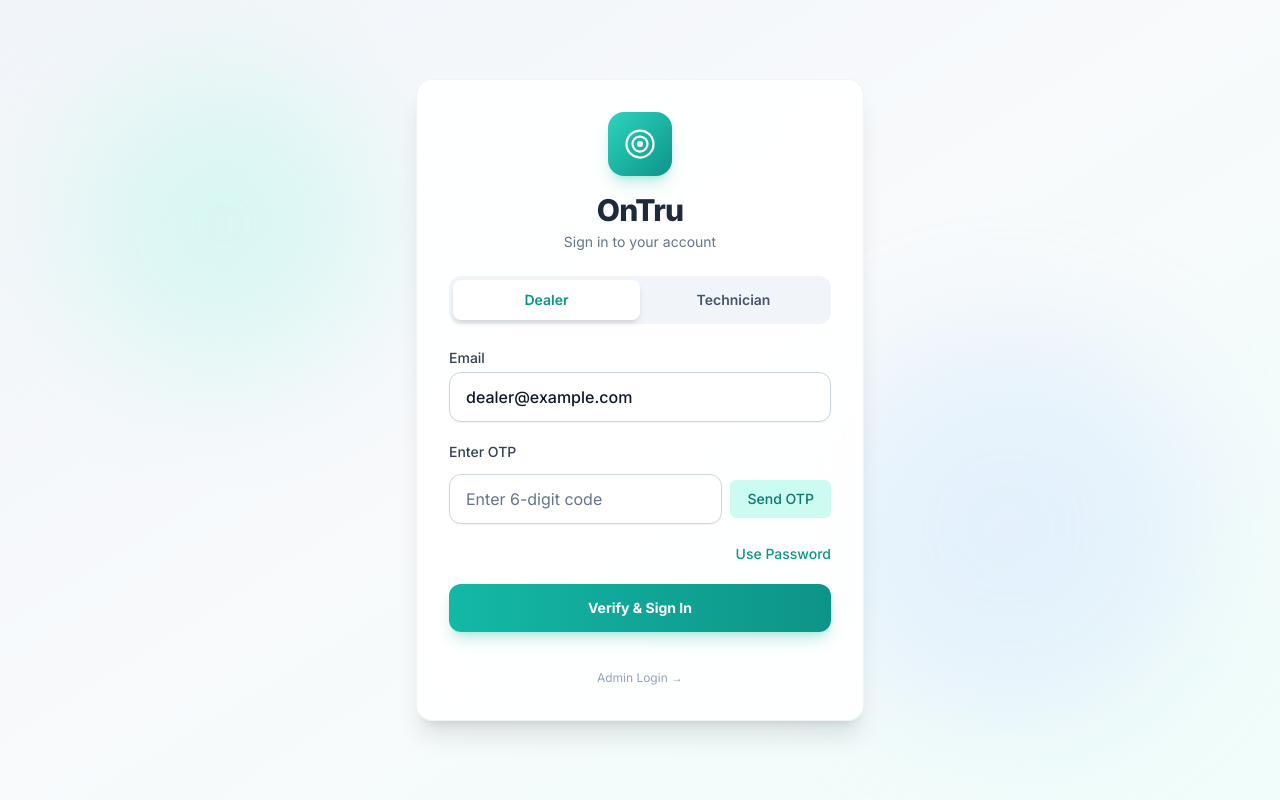
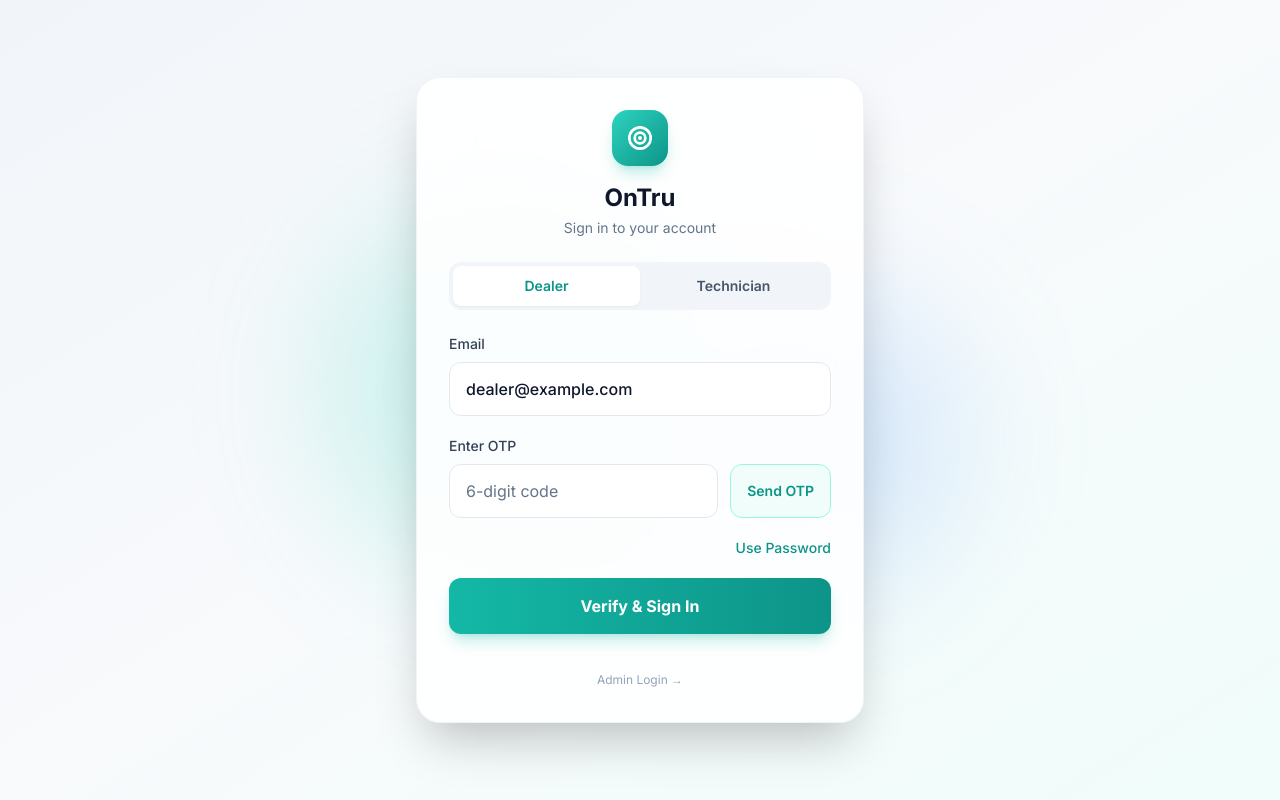
Before and after one commit to Vishaljani21/ontru-cctv-management, a React (Vite) app: page /login in a window 1280 px wide. Both pictures are taken after a click on the button "Use OTP". Built offline with nearby package versions, Linux system fonts and the light colour scheme.

Commit message:
Improve login dark mode: visible fields, better colors, enhanced UX

```diff
--- a/index.css
+++ b/index.css
@@ -794,7 +794,7 @@ body .react-datepicker__navigation-icon::before {
 
 .dark .text-slate-400,
 .dark .text-gray-400 {
-  color: #737373 !important;
+  color: #c3c3c3 !important;
 }
 
 /* Fix for modal inputs - ensure they're always interactive */
--- a/pages/LoginPage.tsx
+++ b/pages/LoginPage.tsx
@@ -2,7 +2,6 @@
 import React, { useState, useContext, useEffect } from 'react';
 import { useNavigate } from 'react-router-dom';
 import { AuthContext } from '../components/contexts';
-import { OnTruFullLogo } from '../components/icons';
 
 const LoginPage: React.FC = () => {
   const [role, setRole] = useState<'dealer' | 'technician' | 'admin'>('dealer');
@@ -19,7 +18,6 @@ const LoginPage: React.FC = () => {
   const navigate = useNavigate();
 
   useEffect(() => {
-    // FIX: Redirect user if already logged in
     if (authContext?.user) {
       if (authContext.user.role === 'admin') {
         navigate('/admin/license', { replace: true });
@@ -29,7 +27,6 @@ const LoginPage: React.FC = () => {
       }
     }
   }, [authContext, navigate]);
-
 
   useEffect(() => {
     if (role === 'admin') {
@@ -51,7 +48,6 @@ const LoginPage: React.FC = () => {
       return;
     }
     setIsLoading(true);
-    // Mock API call to send OTP
     console.log(`Sending OTP to ${identifier}`);
     await new Promise(res => setTimeout(res, 1000));
     setOtpSent(true);
@@ -64,30 +60,67 @@ const LoginPage: React.FC = () => {
     setError(null);
     setIsLoading(true);
 
-    if (loginMethod === 'otp') {
     try {
       await authContext?.login(identifier, password);
     } catch (err: any) {
-        console.error("Login Error (OTP):", err);
-        setError(err.message || 'Incorrect Phone Number or OTP.');
-        setIsLoading(false);
-      }
-    } else {
-      try {
-        await authContext?.login(identifier, password);
-      } catch (err: any) {
-        console.error("Login Error (Password):", err);
-        const message = err.message || 'Incorrect Email/Phone or Password.';
+      console.error("Login Error:", err);
+      const message = err.message || 'Incorrect credentials. Please try again.';
       setError(message);
       setIsLoading(false);
     }
-    }
   };
 
-  const renderFormFields = () => (
-    <>
+  return (
+    <div className="flex items-center justify-center min-h-screen bg-gradient-to-br from-slate-100 via-slate-50 to-teal-50 dark:from-slate-950 dark:via-slate-900 dark:to-slate-950">
+      {/* Background Orbs */}
+      <div className="fixed inset-0 overflow-hidden pointer-events-none">
+        <div className="absolute top-1/4 left-1/4 w-96 h-96 bg-teal-400/20 dark:bg-teal-500/10 rounded-full blur-3xl"></div>
+        <div className="absolute bottom-1/4 right-1/4 w-80 h-80 bg-blue-400/20 dark:bg-blue-500/10 rounded-full blur-3xl"></div>
+      </div>
+
+      <div className="relative w-full max-w-md mx-4">
+        {/* Login Card */}
+        <div className="bg-white/90 dark:bg-slate-900/90 backdrop-blur-xl rounded-3xl shadow-2xl border border-slate-200/50 dark:border-white/10 p-8 space-y-6">
+          {/* Logo */}
+          <div className="flex flex-col items-center text-center">
+            <div className="w-14 h-14 bg-gradient-to-br from-teal-400 to-teal-600 rounded-2xl flex items-center justify-center shadow-lg shadow-teal-500/25 mb-4">
+              <svg viewBox="0 0 24 24" className="w-8 h-8 text-white" fill="none">
+                <circle cx="12" cy="12" r="8" stroke="currentColor" strokeWidth="2" />
+                <circle cx="12" cy="12" r="4" stroke="currentColor" strokeWidth="2" />
+                <circle cx="12" cy="12" r="1.5" fill="currentColor" />
+              </svg>
+            </div>
+            <h1 className="text-2xl font-bold text-slate-900 dark:text-white">OnTru</h1>
+            <p className="text-sm text-slate-500 dark:text-slate-400 mt-1">Sign in to your account</p>
+          </div>
+
+          {/* Role Tabs */}
+          <div className="flex items-center p-1 bg-slate-100 dark:bg-slate-800 rounded-xl">
+            <button
+              onClick={() => setRole('dealer')}
+              className={`flex-1 px-4 py-2.5 text-sm font-semibold rounded-lg transition-all ${role === 'dealer'
+                  ? 'bg-white dark:bg-slate-700 text-teal-600 dark:text-teal-400 shadow-sm'
+                  : 'text-slate-600 dark:text-slate-400 hover:text-slate-800 dark:hover:text-white'
+                }`}
+            >
+              Dealer
+            </button>
+            <button
+              onClick={() => setRole('technician')}
+              className={`flex-1 px-4 py-2.5 text-sm font-semibold rounded-lg transition-all ${role === 'technician'
+                  ? 'bg-white dark:bg-slate-700 text-teal-600 dark:text-teal-400 shadow-sm'
+                  : 'text-slate-600 dark:text-slate-400 hover:text-slate-800 dark:hover:text-white'
+                }`}
+            >
+              Technician
+            </button>
+          </div>
+
+          {/* Form */}
+          <form className="space-y-5" onSubmit={handleSubmit}>
+            {/* Email/Phone Field */}
             <div>
-        <label htmlFor="identifier" className="block text-sm font-medium text-slate-700">
+              <label htmlFor="identifier" className="block text-sm font-medium text-slate-700 dark:text-slate-300 mb-2">
                 {role === 'technician' ? 'Phone Number' : 'Email'}
               </label>
               <input
@@ -98,13 +131,17 @@ const LoginPage: React.FC = () => {
                 required
                 value={identifier}
                 onChange={(e) => setIdentifier(e.target.value)}
-          className="w-full px-4 py-3 mt-1 bg-white border border-slate-300 rounded-xl shadow-sm appearance-none text-slate-900 font-medium placeholder-slate-400 focus:outline-none focus:ring-2 focus:ring-primary-500/20 focus:border-primary-500 transition-all"
+                className="w-full px-4 py-3.5 bg-slate-50 dark:bg-slate-800 border border-slate-200 dark:border-slate-700 rounded-xl text-slate-900 dark:text-white placeholder-slate-400 dark:placeholder-slate-500 focus:outline-none focus:ring-2 focus:ring-teal-500/50 focus:border-teal-500 transition-all"
                 placeholder={role === 'technician' ? 'Enter Phone Number' : 'Enter Email'}
               />
             </div>
+
+            {/* Password Field */}
             {loginMethod === 'password' ? (
               <div>
-          <label htmlFor="password" className="block text-sm font-medium text-slate-700">Password</label>
+                <label htmlFor="password" className="block text-sm font-medium text-slate-700 dark:text-slate-300 mb-2">
+                  Password
+                </label>
                 <input
                   id="password"
                   name="password"
@@ -113,14 +150,16 @@ const LoginPage: React.FC = () => {
                   required
                   value={password}
                   onChange={(e) => setPassword(e.target.value)}
-            className="w-full px-4 py-3 mt-1 bg-white border border-slate-300 rounded-xl shadow-sm appearance-none text-slate-900 font-medium placeholder-slate-400 focus:outline-none focus:ring-2 focus:ring-primary-500/20 focus:border-primary-500 transition-all"
+                  className="w-full px-4 py-3.5 bg-slate-50 dark:bg-slate-800 border border-slate-200 dark:border-slate-700 rounded-xl text-slate-900 dark:text-white placeholder-slate-400 dark:placeholder-slate-500 focus:outline-none focus:ring-2 focus:ring-teal-500/50 focus:border-teal-500 transition-all"
                   placeholder="Enter Password"
                 />
               </div>
             ) : (
-        <div className="space-y-2">
-          <label htmlFor="otp" className="block text-sm font-medium text-slate-700">Enter OTP</label>
-          <div className="flex items-center space-x-2">
+              <div>
+                <label htmlFor="otp" className="block text-sm font-medium text-slate-700 dark:text-slate-300 mb-2">
+                  Enter OTP
+                </label>
+                <div className="flex gap-3">
                   <input
                     id="otp"
                     name="otp"
@@ -128,102 +167,70 @@ const LoginPage: React.FC = () => {
                     required
                     value={otp}
                     onChange={(e) => setOtp(e.target.value)}
-              className="w-full px-4 py-3 mt-1 bg-white border border-slate-300 rounded-xl shadow-sm appearance-none text-slate-900 font-medium placeholder-slate-400 focus:outline-none focus:ring-2 focus:ring-primary-500/20 focus:border-primary-500 transition-all"
-              placeholder="Enter 6-digit code"
+                    className="flex-1 px-4 py-3.5 bg-slate-50 dark:bg-slate-800 border border-slate-200 dark:border-slate-700 rounded-xl text-slate-900 dark:text-white placeholder-slate-400 dark:placeholder-slate-500 focus:outline-none focus:ring-2 focus:ring-teal-500/50 focus:border-teal-500 transition-all"
+                    placeholder="6-digit code"
                   />
                   <button
                     type="button"
                     onClick={handleSendOtp}
                     disabled={isLoading || otpSent}
-              className="px-4 py-2 mt-1 text-sm font-medium text-primary-700 bg-primary-100 border border-transparent rounded-md hover:bg-primary-200 focus:outline-none focus:ring-2 focus:ring-offset-2 focus:ring-primary-500 disabled:opacity-50 whitespace-nowrap"
+                    className="px-4 py-3 text-sm font-semibold text-teal-600 dark:text-teal-400 bg-teal-50 dark:bg-teal-500/10 border border-teal-200 dark:border-teal-500/30 rounded-xl hover:bg-teal-100 dark:hover:bg-teal-500/20 disabled:opacity-50 whitespace-nowrap transition-all"
                   >
                     {otpSent ? 'Resend' : 'Send OTP'}
                   </button>
                 </div>
               </div>
             )}
+
+            {/* Toggle Login Method */}
             {role !== 'admin' && (
-        <div className="flex items-center justify-end">
+              <div className="flex justify-end">
                 <button
                   type="button"
                   onClick={() => setLoginMethod(prev => prev === 'password' ? 'otp' : 'password')}
-            className="text-sm font-medium text-primary-600 hover:text-primary-500"
+                  className="text-sm font-medium text-teal-600 dark:text-teal-400 hover:text-teal-700 dark:hover:text-teal-300 transition-colors"
                 >
                   {loginMethod === 'password' ? 'Use OTP' : 'Use Password'}
                 </button>
               </div>
             )}
-    </>
-  );
 
-  return (
-    <div className="flex items-center justify-center min-h-screen bg-gradient-to-br from-slate-100 via-slate-50 to-primary-50">
-      {/* Background Pattern */}
-      <div className="fixed inset-0 opacity-30 pointer-events-none">
-        <div className="absolute top-20 left-20 w-72 h-72 bg-primary-200 rounded-full blur-3xl"></div>
-        <div className="absolute bottom-20 right-20 w-96 h-96 bg-blue-200 rounded-full blur-3xl"></div>
+            {/* Error Message */}
+            {error && (
+              <div className="p-3 text-sm text-red-600 dark:text-red-400 bg-red-50 dark:bg-red-500/10 border border-red-200 dark:border-red-500/20 rounded-xl text-center">
+                {error}
               </div>
+            )}
 
-      <div className="relative w-full max-w-md p-8 space-y-6 bg-white/90 backdrop-blur-xl rounded-2xl shadow-xl border border-slate-200/50">
-        {/* Centered Logo */}
-        <div className="flex flex-col items-center justify-center text-center">
-          <div className="w-16 h-16 bg-gradient-to-br from-primary-400 to-primary-600 rounded-2xl flex items-center justify-center shadow-lg shadow-primary-500/25 mb-4">
-            <svg viewBox="0 0 24 24" className="w-9 h-9 text-white" fill="none">
-              <circle cx="12" cy="12" r="9" stroke="currentColor" strokeWidth="1.5" />
-              <circle cx="12" cy="12" r="5" stroke="currentColor" strokeWidth="1.5" />
-              <circle cx="12" cy="12" r="2" fill="currentColor" />
-            </svg>
-          </div>
-          <h1 className="text-3xl font-extrabold text-slate-800 tracking-tight">OnTru</h1>
-          <p className="text-sm text-slate-500 mt-1">Sign in to your account</p>
-        </div>
-
-        {/* Role Tabs - Centered */}
-        <div className="flex items-center justify-center p-1 bg-slate-100 rounded-xl">
-          <button
-            onClick={() => setRole('dealer')}
-            className={`flex-1 px-6 py-2.5 text-sm font-semibold rounded-lg transition-all ${role === 'dealer' ? 'bg-white text-primary-600 shadow-md' : 'text-slate-600 hover:text-slate-800'}`}
-          >
-            Dealer
-          </button>
-          <button
-            onClick={() => setRole('technician')}
-            className={`flex-1 px-6 py-2.5 text-sm font-semibold rounded-lg transition-all ${role === 'technician' ? 'bg-white text-primary-600 shadow-md' : 'text-slate-600 hover:text-slate-800'}`}
-          >
-            Technician
-          </button>
-        </div>
-
-        <form className="space-y-5" onSubmit={handleSubmit}>
-          {renderFormFields()}
-
-          {error && <p className="text-sm text-red-600 text-center bg-red-50 py-2 rounded-lg">{error}</p>}
-
-          <div>
+            {/* Submit Button */}
             <button
               type="submit"
               disabled={isLoading}
-              className="flex justify-center items-center gap-2 w-full px-4 py-3.5 text-sm font-bold text-white bg-gradient-to-r from-primary-500 to-primary-600 rounded-xl shadow-lg shadow-primary-500/25 hover:shadow-primary-500/40 hover:-translate-y-0.5 transition-all disabled:opacity-50 disabled:hover:translate-y-0"
+              className="w-full py-4 px-6 text-base font-bold text-white bg-gradient-to-r from-teal-500 to-teal-600 rounded-xl shadow-lg shadow-teal-500/25 hover:shadow-teal-500/40 hover:from-teal-400 hover:to-teal-500 disabled:opacity-50 transition-all flex items-center justify-center gap-2"
             >
               {isLoading ? (
                 <>
-                  <svg className="animate-spin w-4 h-4" viewBox="0 0 24 24" fill="none">
+                  <svg className="animate-spin w-5 h-5" viewBox="0 0 24 24" fill="none">
                     <circle cx="12" cy="12" r="10" stroke="currentColor" strokeWidth="4" className="opacity-25" />
                     <path fill="currentColor" d="M4 12a8 8 0 018-8V0C5.373 0 0 5.373 0 12h4z" className="opacity-75" />
                   </svg>
-                  Signing In...
+                  <span>Signing In...</span>
                 </>
               ) : (
-                loginMethod === 'otp' ? 'Verify & Sign In' : 'Sign In'
+                <span>{loginMethod === 'otp' ? 'Verify & Sign In' : 'Sign In'}</span>
               )}
             </button>
-          </div>
           </form>
 
+          {/* Admin Login Toggle */}
           <div className="text-center pt-2">
-          <button onClick={() => setRole(role === 'admin' ? 'dealer' : 'admin')} className="text-xs text-slate-400 hover:text-primary-600 transition-colors">
+            <button
+              onClick={() => setRole(role === 'admin' ? 'dealer' : 'admin')}
+              className="text-xs text-slate-400 dark:text-slate-500 hover:text-teal-600 dark:hover:text-teal-400 transition-colors"
+            >
               {role === 'admin' ? '← Back to User Login' : 'Admin Login →'}
             </button>
+          </div>
         </div>
       </div>
     </div>
```
Lines whose indentation alone changed are shown as unchanged.
